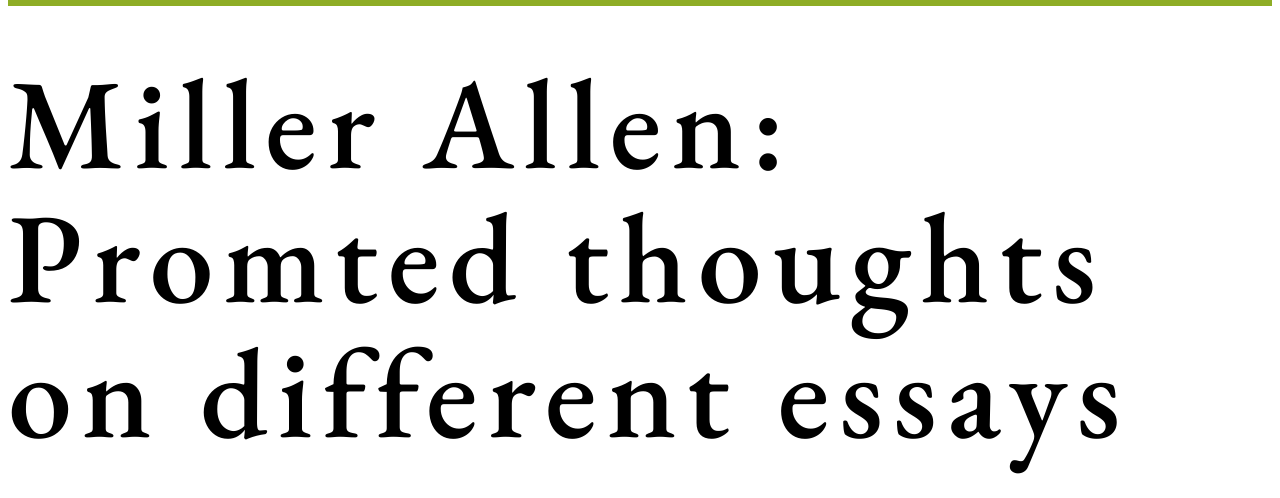
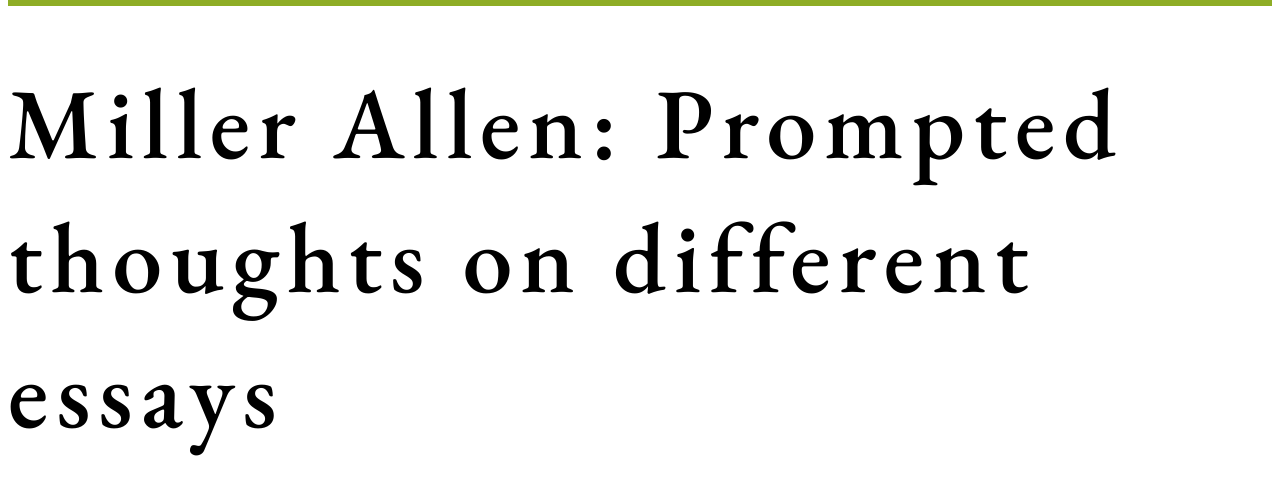
Before and after one commit to MillerAllenGit/MillerAllenGit.github.io, a plain HTML site: page Stylize Your Page/advanced-elements.html in a window 1280 px wide. Shown: the part 269-767 px from the top of the page. Drawn offline with nearby package versions, Linux system fonts and the light colour scheme.

Commit message:
Fixed Spelling Errors

```diff
--- a/Stylize Your Page/advanced-elements.html
+++ b/Stylize Your Page/advanced-elements.html
@@ -25,7 +25,7 @@
     <!-- NAVIGATION END -->
 
     <header id="heading";
-    >Miller Allen: Promted thoughts on different essays </header>
+    >Miller Allen: Prompted thoughts on different essays </header>
 
     <section class="description" id="about">
       <h1>About</h1>
@@ -54,6 +54,7 @@
 
 
       <ul>
+        <h2>Links to essays:</h2>
         <li><a href="https://designmanifestos.org/frank-lloyd-wright-in-the-nature-of-materials-a-philosophy/
           ">Frank Lloyd Wright</a></li>
         <li><a href="https://archive.org/details/designelasticmin0000unse">Design and the Elastic Mind</a></li>
--- a/Stylize Your Page/styles.css
+++ b/Stylize Your Page/styles.css
@@ -4,6 +4,7 @@
    font-family: "EB Garamond", serif;
    letter-spacing: normal;
    font-weight: 550;
+   font-size: 20pt;
 
  }
 
@@ -14,9 +15,9 @@
  #heading {
    font-family: "EB Garamond", serif;
    font-weight: 550;
-   font-size: 96pt;
+   font-size: 75pt;
    line-height: 134.4px;
-   letter-spacing: 10px;
+   letter-spacing: 8px;
  }
 
  .description {
```
Also changed, not shown: Stylize Your Page/cheems.png (added), Stylize Your Page/skybackground.jpg (added), 1 other file.
